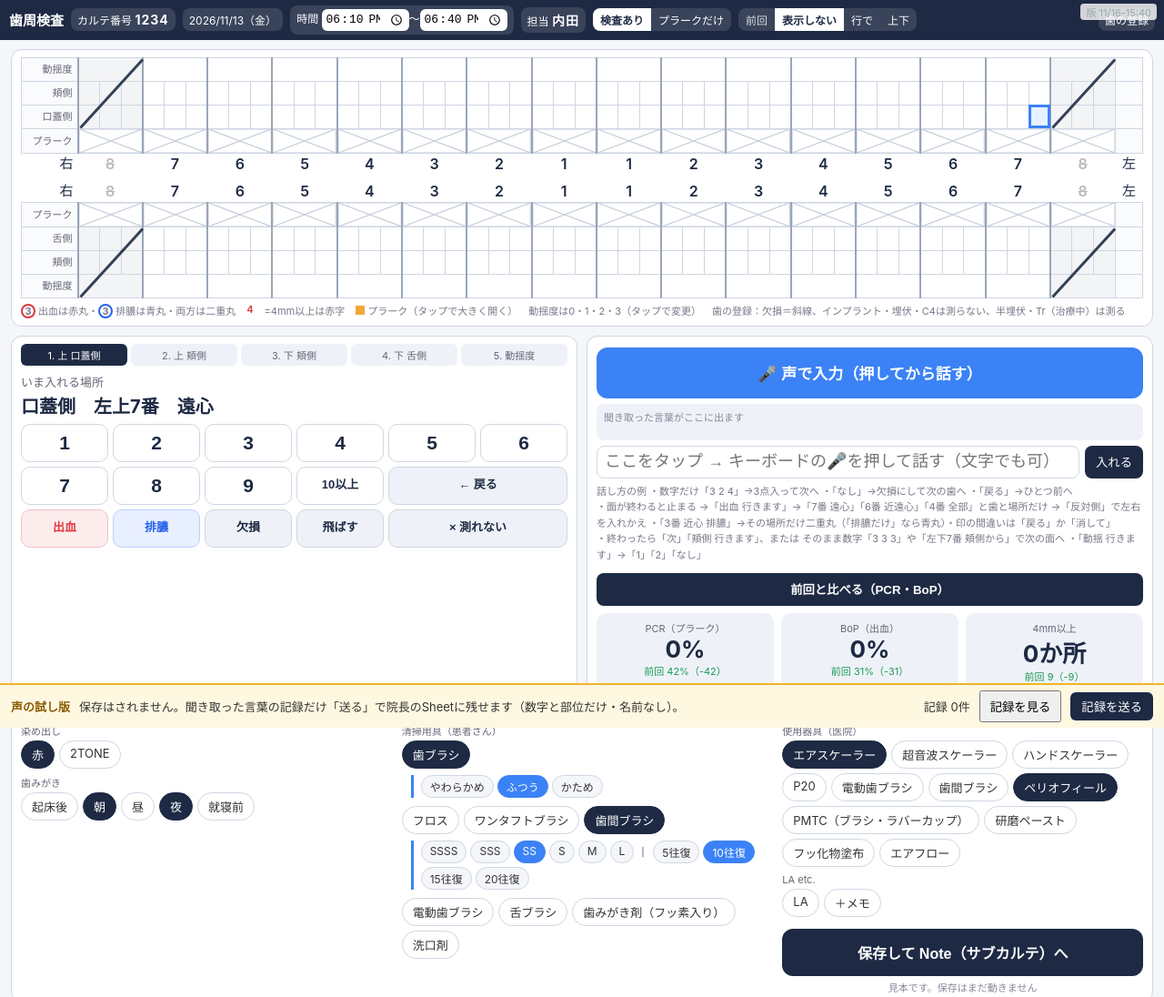
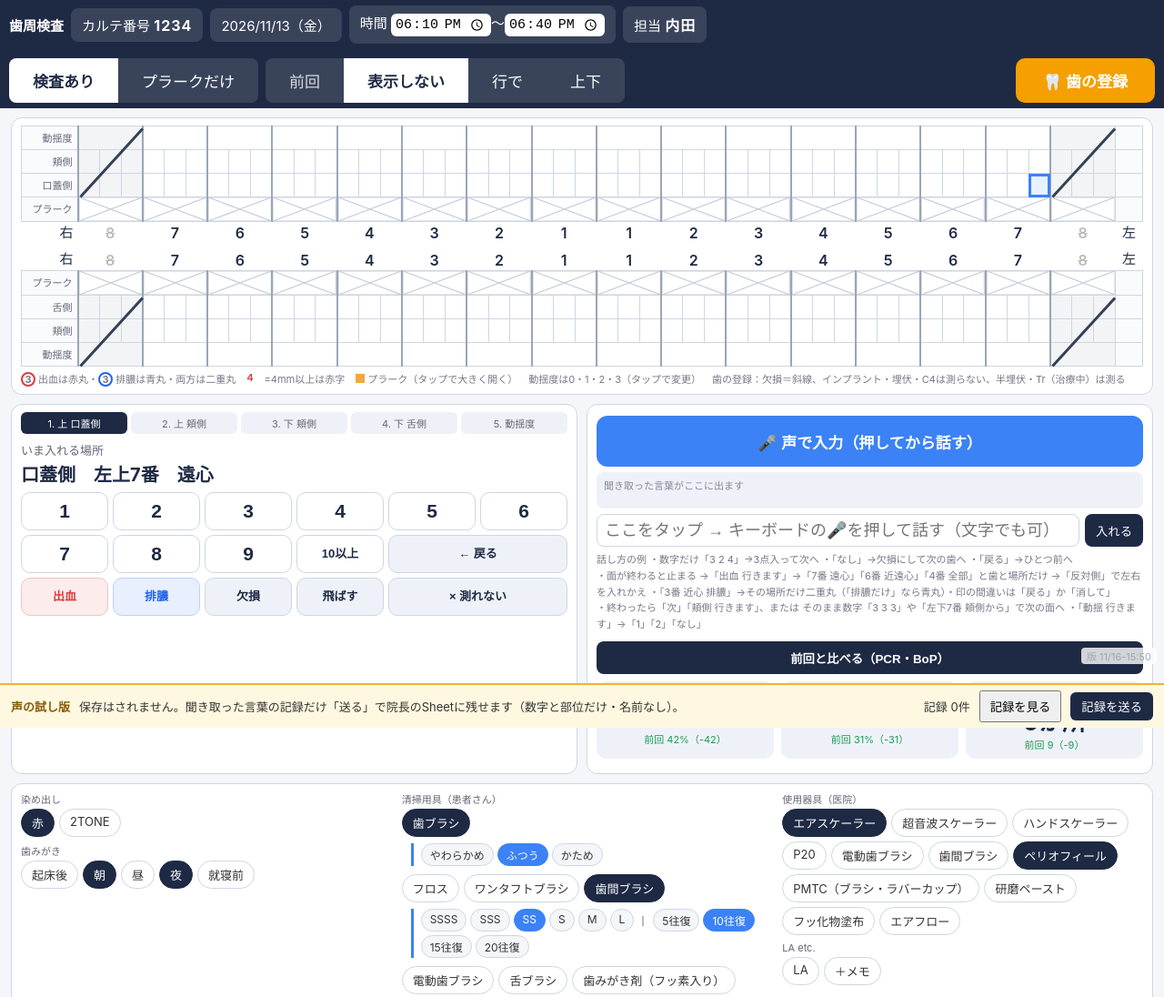
Before and after one commit to chihayahirodc/pken, a plain HTML site: page index.html in a window 1280 px wide. Shown: the top 1096 px of the page at 91% size. Drawn offline with Linux system fonts and the light colour scheme.

Commit message:
上の欄を2段にしてボタンを大きく、歯の登録を橙に
Co-Authored-By: Claude Opus 5.5 <noreply@anthropic.com>
Claude-Session: https://claude.ai/code/session_01UnenJ1WWpHqzovtsujSbJf

```diff
--- a/index.html
+++ b/index.html
@@ -149,6 +149,7 @@ body.stack table.ch td{height:22px}body.stack table.ch tr.num td{height:18px;fon
 .prevrec{font-size:12px;margin-bottom:6px;color:#555}.prevrec span{display:inline-block;border:1px solid var(--line);border-radius:14px;padding:2px 10px;margin-left:4px;cursor:pointer;background:#fff}.prevrec span.on{background:var(--g);color:#fff}
 td.pend{background:#FEF08A!important;box-shadow:inset 0 0 0 2px #EAB308}
 #rot{display:none}@media (orientation:portrait) and (max-width:1100px){#rot{display:flex;position:fixed;inset:0;z-index:200;background:#1E2A44;color:#fff;flex-direction:column;align-items:center;justify-content:center;font-size:26px;font-weight:bold;text-align:center;gap:18px}}
+header{flex-wrap:wrap!important;row-gap:8px!important}header .f{font-size:15px!important;padding:8px 12px!important}header .f b{font-size:16px!important}header input[type=time]{width:110px!important;font-size:15px!important}header .sp{flex-basis:100%;height:0}header .mode span,header .lay span{padding:12px 26px!important;font-size:17px!important}header #mm{padding:12px 30px!important;font-size:17px!important;margin-left:auto;background:#F59F00;color:#fff;font-weight:700;border-radius:10px}#ver{top:auto!important;bottom:70px}
 </style></head><body>
 <header>
   <h1>歯周検査</h1>
@@ -156,10 +157,10 @@ td.pend{background:#FEF08A!important;box-shadow:inset 0 0 0 2px #EAB308}
   <div class="f" id="dt"></div>
   <div class="f">時間 <input type="time" id="t1" value="18:10" style="font-size:15px;border:none;border-radius:6px;padding:2px 4px;width:118px">〜<input type="time" id="t2" value="18:40" style="font-size:15px;border:none;border-radius:6px;padding:2px 4px;width:118px"></div>
   <div class="f">担当 <b>内田</b></div>
+  <div class="sp"></div>
   <div class="mode" id="mode"><span class="on" onclick="setMode(0)">検査あり</span><span onclick="setMode(1)">プラークだけ</span></div>
   <div class="lay" id="lay"><span style="opacity:.8;cursor:default">前回</span><span onclick="setLay(0)">表示しない</span><span onclick="setLay(1)">行で</span><span onclick="setLay(2)">上下</span></div>
-  <div class="sp"></div>
-  <div class="f" id="mm" onclick="toggleMiss()" style="cursor:pointer">歯の登録</div>
+  <div class="f" id="mm" onclick="toggleMiss()" style="cursor:pointer">🦷 歯の登録</div>
 </header>
 <div class="wrap">
   <div class="card pcard pdx" id="pcard"></div>
@@ -532,4 +533,4 @@ const GAS='https://script.google.com/macros/s/AKfycbz_lob5d8WGqB5WFMrXDcUdgYr6DP
 function pkey(){let k='';try{k=localStorage.getItem('pkenKey')||''}catch(x){}if(!k){k=prompt('合言葉を入れてください（このiPadで1回だけ）')||'';try{localStorage.setItem('pkenKey',k)}catch(x){}}return k}
 function api(action,data){return fetch(GAS,{method:'POST',headers:{'Content-Type':'text/plain;charset=utf-8'},body:JSON.stringify({action,key:pkey(),data})}).then(r=>r.json()).then(j=>{if(!j.ok){if(j.error==='合言葉がちがいます'){try{localStorage.removeItem('pkenKey')}catch(x){}}throw new Error(j.error)}return j.result})}
 drawLog();
-</script><div id="rot"><div style="font-size:64px">⟲</div>iPadを横向きにしてください<div style="font-size:16px;font-weight:normal;opacity:.8">P検アプリは横向きで使います（入れた数字は消えません）</div></div><div id="ver" style="position:fixed;right:8px;top:4px;z-index:60;font-size:11px;color:#9aa;background:rgba(255,255,255,.8);padding:1px 6px;border-radius:4px">版 11/16-15:40</div></body></html>
+</script><div id="rot"><div style="font-size:64px">⟲</div>iPadを横向きにしてください<div style="font-size:16px;font-weight:normal;opacity:.8">P検アプリは横向きで使います（入れた数字は消えません）</div></div><div id="ver" style="position:fixed;right:8px;top:4px;z-index:60;font-size:11px;color:#9aa;background:rgba(255,255,255,.8);padding:1px 6px;border-radius:4px">版 11/16-15:50</div></body></html>
```
